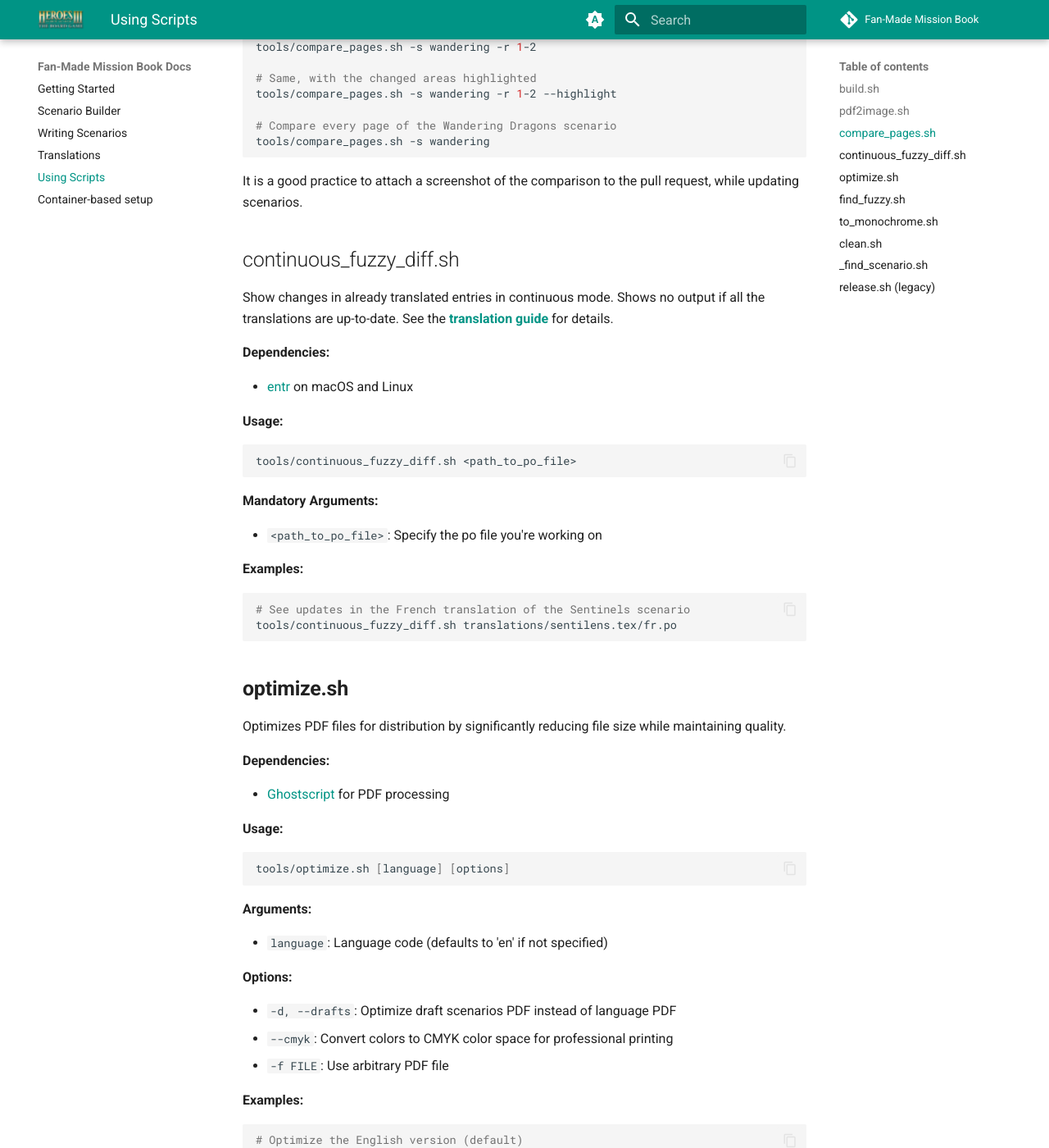
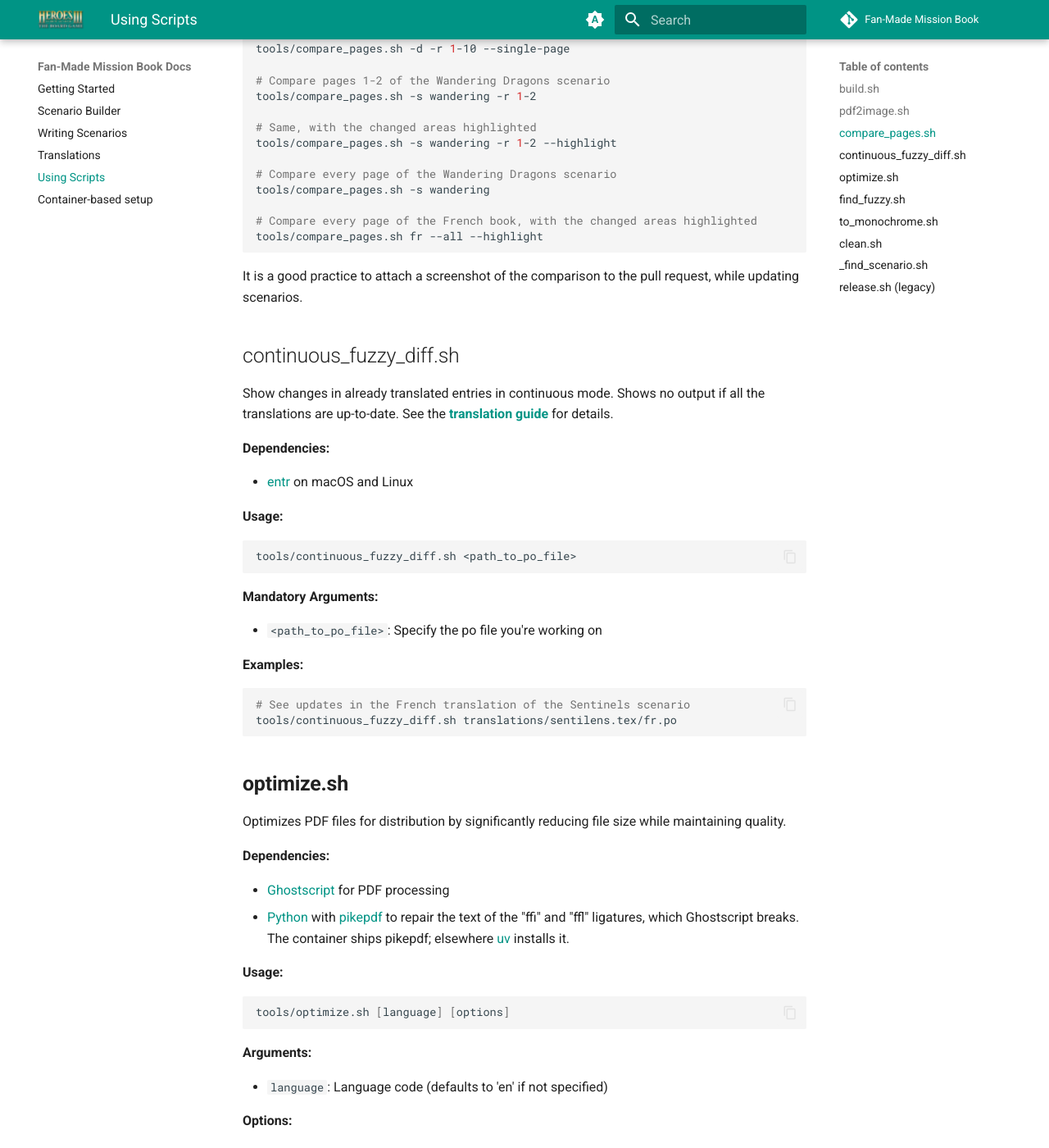
Before and after one commit to qwrtln/Homm3BG-mission-book, an MkDocs documentation site: the page built from docs/scripts.md, in a window 1280 px wide and 1400 px high, scrolled down 3218 px. Shown: the whole window at 82% size. Built offline with MkDocs 1.6.1 and Material for MkDocs 9.7.7, drawn with Linux system fonts in a browser that asks for light colours; comment, search, counter and statistics services are not loaded; some of the changed text lies outside the part shown.

Commit message:
Fix a doc

````diff
--- a/docs/scripts.md
+++ b/docs/scripts.md
@@ -104,7 +104,7 @@ Visually compares pages between your local PDF build and a reference version fro
 
 **Usage:**
 ```bash
-tools/compare_pages.sh (<language> | -d | -s|--scenario SEARCH) [-r <range>] [OPTIONS]
+tools/compare_pages.sh (<language> | -d | -s|--scenario SEARCH) [-r <range> | -a] [OPTIONS]
 ```
 
 **Mandatory Arguments (choose one):**
@@ -112,9 +112,10 @@ tools/compare_pages.sh (<language> | -d | -s|--scenario SEARCH) [-r <range>] [OP
 - `<language>`: Specify the language for comparison (e.g., `pl`, `fr`, defaults to `en` if unspecified)
 - `-d, --drafts`: Compare draft scenarios (mutually exclusive with a non-English `<language>` and `-s`)
 
-**Required, except with `--scenario`:**
+**Required, except with `--scenario` or `--all`:**
 
 - `-r, --range <range>`: Page range to compare (e.g., `1`, `1,3-5`, `1-5`). With `--scenario` and no range, every page both files have is compared, so a feedback page missing from your local build is skipped.
+- `-a, --all`: Compare every page both files have instead of a page range (mutually exclusive with `-r`)
 
 **Optional:**
 
@@ -139,6 +140,9 @@ tools/compare_pages.sh -s wandering -r 1-2 --highlight
 
 # Compare every page of the Wandering Dragons scenario
 tools/compare_pages.sh -s wandering
+
+# Compare every page of the French book, with the changed areas highlighted
+tools/compare_pages.sh fr --all --highlight
 ```
 
 It is a good practice to attach a screenshot of the comparison to the pull request, while updating scenarios.
@@ -177,6 +181,7 @@ Optimizes PDF files for distribution by significantly reducing file size while m
 **Dependencies:**
 
 - [Ghostscript](https://www.ghostscript.com/) for PDF processing
+- [Python](https://www.python.org/) with [pikepdf](https://pikepdf.readthedocs.io/) to repair the text of the "ffi" and "ffl" ligatures, which Ghostscript breaks. The container ships pikepdf; elsewhere [uv](https://docs.astral.sh/uv/) installs it.
 
 **Usage:**
 ```bash
@@ -192,6 +197,7 @@ tools/optimize.sh [language] [options]
 - `-d, --drafts`: Optimize draft scenarios PDF instead of language PDF
 - `--cmyk`: Convert colors to CMYK color space for professional printing
 - `-f FILE`: Use arbitrary PDF file
+- `--bypass-repair`: Skip the ligature repair and keep Ghostscript's output as is
 
 **Examples:**
 
````
